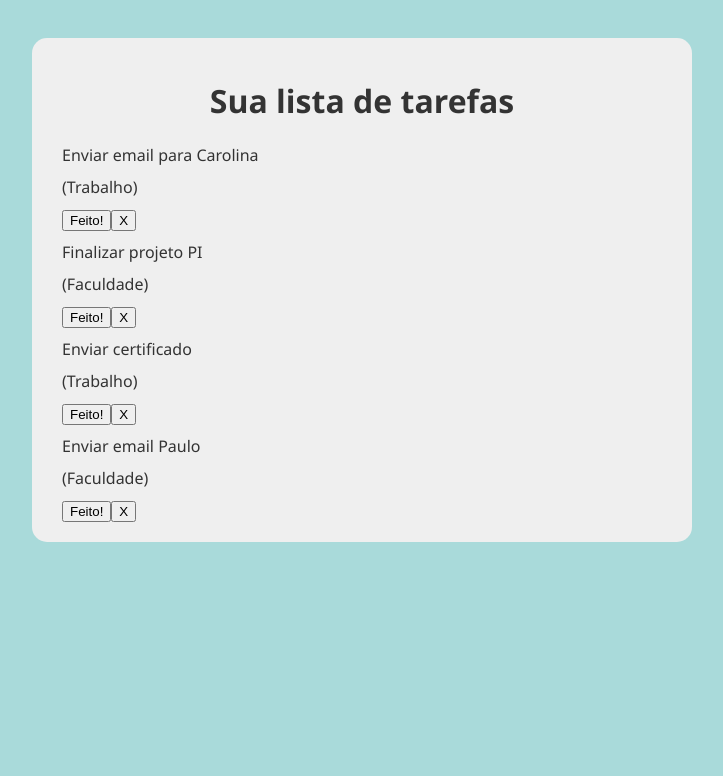
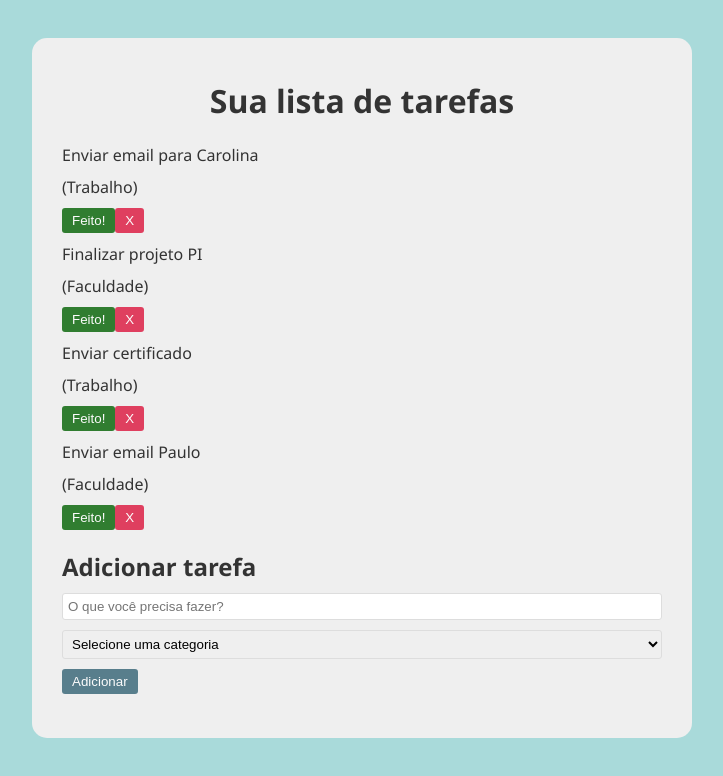
Before and after one commit to thainazanfolin/todolist-react, a React (Vite) app in the folder todolist/: page / in a window 1280 px wide. Shown: the top 776 px of the page, without its empty margins (278-1001 px from the left). Built offline with nearby package versions, Linux system fonts and the light colour scheme.

Commit message:
form component + css

```diff
--- a/todolist/src/App.css
+++ b/todolist/src/App.css
@@ -31,3 +31,38 @@
 input {
   box-sizing: border-box;
 }
+
+button {
+  background-color: #336274 ;
+  color: #fff;
+  padding: 5px 10px;
+  border: none;
+  border-radius: 3px;
+  cursor: pointer;
+  opacity: 0.8;
+  transition: 0.3s ;
+}
+
+button:hover {
+  opacity: 1;
+}
+
+.complete{
+  background-color: #016101;
+}
+
+.remove{
+  background-color: crimson;
+}
+
+.todoform{
+  padding-bottom: 1.5rem;
+}
+
+input, select {
+  padding: 5px;
+  margin-bottom: 10px;
+  border: 1px solid #ddd;
+  border-radius: 3px;
+  width: 100%;
+}
--- a/todolist/src/App.jsx
+++ b/todolist/src/App.jsx
@@ -1,6 +1,7 @@
 import { useState } from 'react'
 import "./App.css"
 import Todo from "./components/Todo"
+import Todoform from "./components/Todoform"
 
 function App() {
   // use state permite a renderização após mudança de dados
@@ -45,6 +46,7 @@
 
     </div>
 
+    <Todoform />
 
 
   </div>
--- a/todolist/src/components/Todo.jsx
+++ b/todolist/src/components/Todo.jsx
@@ -10,8 +10,8 @@
                 </p>
             </div>
             <div>
-                <button>Feito!</button>
-                <button>X</button>
+                <button className='complete'>Feito!</button>
+                <button className='remove'>X</button>
             </div>
         </div>
     )
--- /dev/null
+++ b/todolist/src/components/Todoform.jsx
@@ -0,0 +1,22 @@
+import React from 'react'
+
+const Todoform = () => {
+  return (
+    <div className='todoform'>
+        <h2>Adicionar tarefa</h2>
+        <form>
+            <input type='text' placeholder='O que você precisa fazer?' />
+            <select>
+                <option value="">Selecione uma categoria</option>
+                <option value="Trabalho">Trabalho</option>
+                <option value="Pessoal">Pessoal</option>
+                <option value="Faculdade">Faculdade</option>
+            </select>
+            <button type="submit">Adicionar</button>
+        </form>
+
+    </div>
+  )
+}
+
+export default Todoform
```
